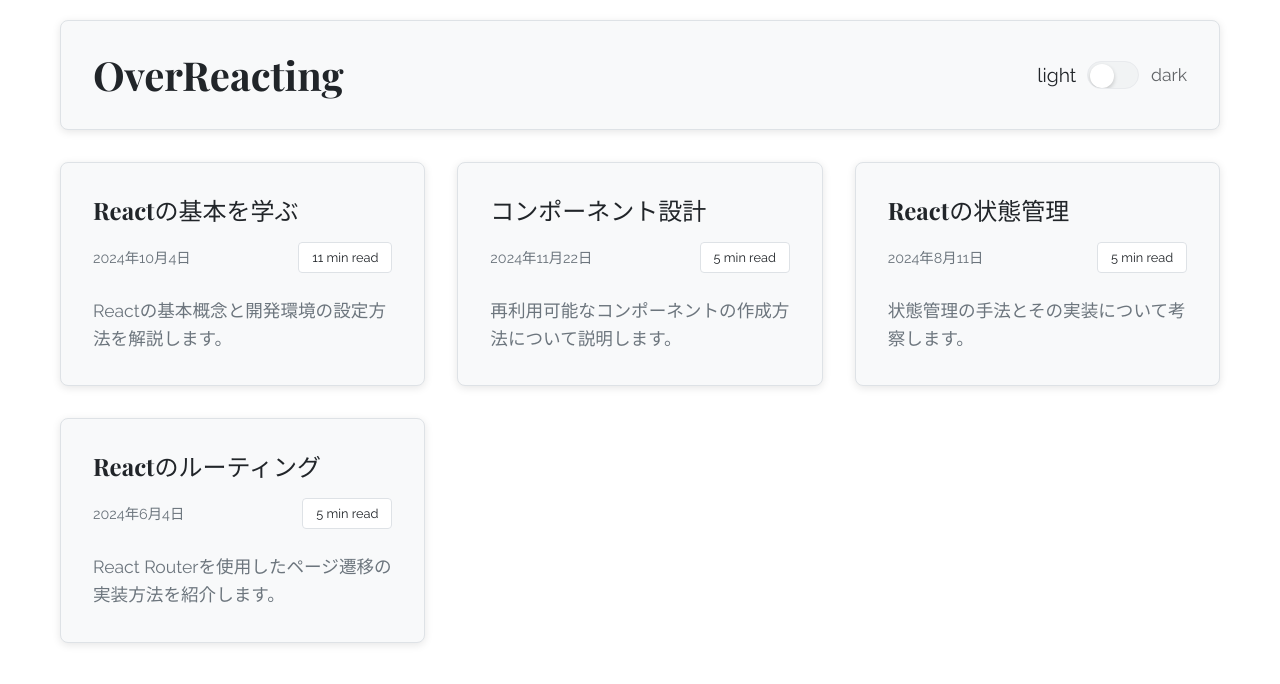
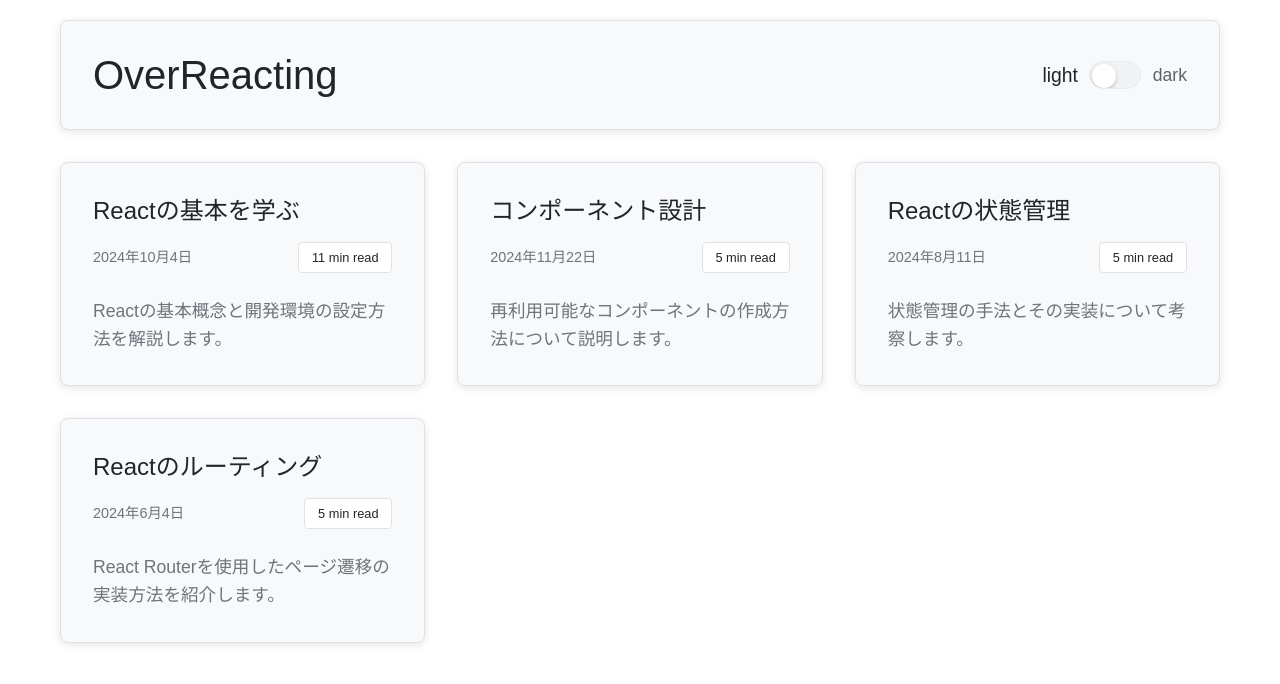
Before and after one commit to kmishima16/next-blog-portfolio, a Next.js app: page /lesson3 in a window 1280 px wide. Shown: the top 684 px of the page. Built offline with nearby package versions, Linux system fonts and the light colour scheme.

Commit message:
update: 冗長なコメントとかfontfamilyとか削除

```diff
--- a/app/lesson3/page.module.css
+++ b/app/lesson3/page.module.css
@@ -1,8 +1,3 @@
-/* Importing Google Fonts */
-@import url("https://fonts.googleapis.com/css2?family=Raleway:wght@300;400;600&family=Playfair+Display:wght@700&display=swap");
-
-
-/* Full Screen Wrapper */
 .fullScreenWrapper {
 	min-height: 100vh;
 	background: var(--background-color);
@@ -10,12 +5,10 @@
 	transition: all 0.3s ease;
 }
 
-/* Container */
 .container {
 	box-sizing: border-box;
 	margin: 0 auto;
 	padding: 20px;
-  font-family: "Raleway", sans-serif;
 	display: flex;
 	flex-direction: column;
 	max-width: 1200px;
@@ -25,7 +18,6 @@
 	box-sizing: border-box;
 }
 
-/* Navigation */
 .navigation {
 	display: flex;
 	justify-content: space-between;
@@ -40,14 +32,12 @@
 }
 
 .title {
-  font-family: "Playfair Display", serif;
   font-size: clamp(1.8rem, 4vw, 2.5rem);
 	color: var(--primary-color);
 	position: relative;
 	margin: 0;
 }
 
-/* Theme Toggle Container */
 .themeToggleContainer {
 	display: flex;
 	align-items: center;
@@ -62,7 +52,6 @@
 	transition: all 0.3s ease;
 }
 
-/* Theme Toggle Switch */
 .themeToggle {
 	position: relative;
 	width: 52px;
@@ -82,10 +71,11 @@
 }
 
 .themeToggle:focus {
-  box-shadow: 0 0 0 2px var(--primary-color), 0 0 0 4px var(--background-color);
+	box-shadow:
+		0 0 0 2px var(--primary-color),
+		0 0 0 4px var(--background-color);
 }
 
-/* Toggle Slider */
 .toggleSlider {
 	position: absolute;
 	top: 2px;
@@ -98,7 +88,6 @@
 	box-shadow: 0 2px 4px rgba(0, 0, 0, 0.2);
 }
 
-/* Dark theme state */
 .themeToggleDark {
 	background: #4a90e2;
 	border-color: #4a90e2;
@@ -112,14 +101,12 @@
 	transform: translateX(24px);
 }
 
-/* Icon states */
 .themeToggleContainer:has(.themeToggleDark) .darkIcon,
 .themeToggleContainer:has(.themeToggle:not(.themeToggleDark)) .lightIcon {
 	opacity: 1;
 	transform: scale(1.1);
 }
 
-/* Fallback for browsers that don't support :has() */
 .themeToggleContainer .lightIcon {
 	opacity: 1;
 	transform: scale(1.1);
@@ -130,7 +117,6 @@
 	transform: scale(1);
 }
 
-/* When dark theme is active */
 .themeToggleDark {
 	background: #4a90e2;
 }
@@ -152,7 +138,6 @@
 	flex-direction: column;
 }
 
-/* Articles Grid */
 .articlesGrid {
 	display: grid;
 	grid-template-columns: repeat(auto-fit, minmax(300px, 1fr));
@@ -174,7 +159,6 @@
 	border-color: var(--secondary-color);
 }
 
-/* Article Styles */
 .article {
 	padding: 2rem;
 	height: 100%;
@@ -183,7 +167,6 @@
 }
 
 .articleTitle {
-  font-family: "Playfair Display", serif;
 	font-size: clamp(1.2rem, 3vw, 1.5rem);
 	color: var(--primary-color);
 	margin-bottom: 1rem;
@@ -266,7 +249,6 @@
 		text-align: center;
 	}
 
-
 	.articlesGrid {
 		gap: 1rem;
 	}
@@ -297,5 +279,8 @@
 .articleDate,
 .articleLength,
 .articleSnippet {
-  transition: background-color 0.3s ease, color 0.3s ease, border-color 0.3s ease;
+	transition:
+		background-color 0.3s ease,
+		color 0.3s ease,
+		border-color 0.3s ease;
 }
```
Lines whose indentation alone changed are shown as unchanged.
